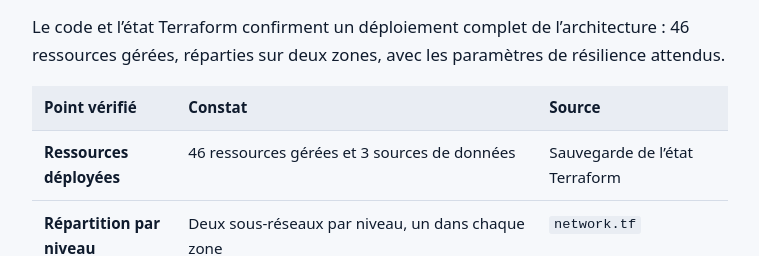
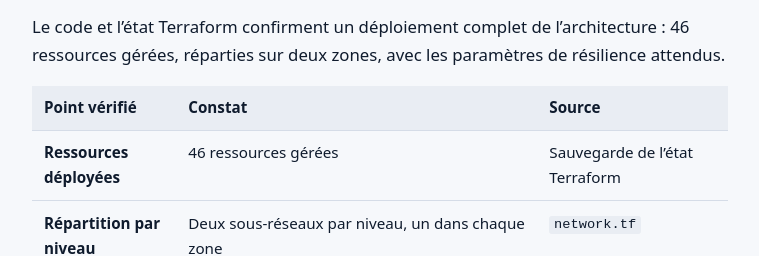
Before and after one commit to eyanamt/sitewebstatics3, a plain HTML site: page projet-infra-3-tiers-terraform.html in a window 1280 px wide. Shown: the part 10482-10738 px from the top of the page, without its empty margins (260-1019 px from the left). Drawn offline with Linux system fonts and the light colour scheme.

Commit message:
mod texte 3 tiers

```diff
--- a/projet-infra-3-tiers-terraform.html
+++ b/projet-infra-3-tiers-terraform.html
@@ -188,7 +188,7 @@ skip_final_snapshot     = false  # instantané final conservé à la suppression
 <h2>Résultats</h2>
 <p>Le code et l’état Terraform confirment un déploiement complet de l’architecture&nbsp;: 46 ressources gérées, réparties sur deux zones, avec les paramètres de résilience attendus.</p>
 <div class="table-wrap"><table><thead><tr><th scope="col">Point vérifié</th><th scope="col">Constat</th><th scope="col">Source</th></tr></thead><tbody>
-<tr><th scope="row">Ressources déployées</th><td>46 ressources gérées et 3 sources de données</td><td>Sauvegarde de l’état Terraform</td></tr>
+<tr><th scope="row">Ressources déployées</th><td>46 ressources gérées</td><td>Sauvegarde de l’état Terraform</td></tr>
 <tr><th scope="row">Répartition par niveau</th><td>Deux sous-réseaux par niveau, un dans chaque zone</td><td><code>network.tf</code></td></tr>
 <tr><th scope="row">Base de données</th><td>MySQL 8.0, Multi-AZ, stockage chiffré, sauvegardes sur 7 jours, non publique</td><td>État Terraform et <code>database.tf</code></td></tr>
 <tr><th scope="row">Capacité des niveaux</th><td>Web et applicatif&nbsp;: 2 à 4 instances, 2 souhaitées</td><td>État Terraform (groupes Auto Scaling)</td></tr>
```
